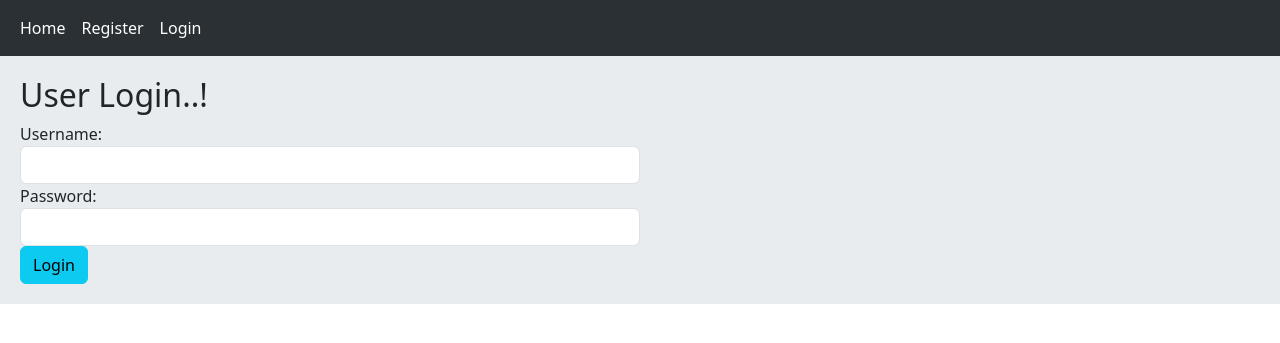
After one commit to VistaOstadi/django-social-network, a Django app: page /account/Login/ in a window 1280 px wide. The commit adds this page. Shown: the top 343 px of the page. Run offline with Django 5.2, Linux system fonts and the light colour scheme.

Commit message:
Add user login functionality

```diff
--- a/account/forms.py
+++ b/account/forms.py
@@ -52,3 +52,18 @@ class UserRegisterForm(forms.Form):
 
         if p1 and p2 and p1 != p2:
             raise ValidationError("Passwords do not match.")
+
+
+class UserLoginForm(forms.Form):
+    username = forms.CharField(
+        widget=forms.TextInput(attrs={
+            "class": "form-control",
+        })
+    )
+
+
+    password = forms.CharField(
+        widget=forms.PasswordInput(attrs={
+            "class" :"form-control",
+        })
+    )
--- /dev/null
+++ b/account/templates/account/user_login.html
@@ -0,0 +1,11 @@
+{% extends "base.html" %}
+
+{% block content %}
+    <h2>User Login..!</h2>
+
+    <form action="" method="post" class="col-md-6" novalidate>
+        {% csrf_token %}
+        {{ form }}
+        <input type="submit" value="Login" class="btn btn-info">
+    </form>
+{% endblock %}
--- a/account/urls.py
+++ b/account/urls.py
@@ -5,6 +5,7 @@ from . import views
 app_name = "account"
 
 urlpatterns = [
-    path("register/", views.UserRegisterView.as_view(), name="register"),
+    path("register/", views.UserRegisterView.as_view(), name="user_register"),
+    path("Login/", views.UserLoginView.as_view(), name="user_login")
 
 ]
--- a/account/views.py
+++ b/account/views.py
@@ -1,8 +1,10 @@
 from django.shortcuts import render, redirect
 from django.views import View
-from .forms import UserRegisterForm
+from .forms import UserRegisterForm, UserLoginForm
 from django.contrib.auth.models import User
 from django.contrib import messages
+from django.contrib.auth import authenticate, login
+
 
 class UserRegisterView(View):
     form_class = UserRegisterForm
@@ -19,3 +21,24 @@ class UserRegisterView(View):
             messages.success(request, "Registered Successfully!", "success")
             return redirect("home:home")
         return render(request, self.template_name, {"form":form})
+
+
+class UserLoginView(View):
+    form_class = UserLoginForm
+    template_name = "account/user_login.html"
+
+    def get(self, request):
+        form = self.form_class()
+        return render(request, self.template_name, {"form":form})
+
+    def post(self, request):
+        form = self.form_class(request.POST)
+        if form.is_valid():
+            cd = form.cleaned_data
+            user = authenticate(username=cd["username"], password=cd["password"])
+            if user is not None:
+                login(request, user)
+                messages.success(request, "Login Successfully!", "success")
+                return redirect("home:home")
+            messages.error(request, "username or password is wrong!", "warning")
+        return render(request, self.template_name, {"form":form})
--- a/templates/inc/navbar.html
+++ b/templates/inc/navbar.html
@@ -2,7 +2,8 @@
   <div class="container-fluid">
       <ul class="navbar-nav">
           <li class="nav-item"><a class="nav-link active" href="{% url 'home:home' %}">Home</a></li>
-          <li class="nav-item"><a class="nav-link active" href="{% url 'account:register' %}">Register</a></li>
+          <li class="nav-item"><a class="nav-link active" href="{% url 'account:user_register' %}">Register</a></li>
+          <li class="nav-item"><a class="nav-link active" href="{% url 'account:user_login' %}">Login</a></li>
       </ul>
     </div>
 </nav>
```
